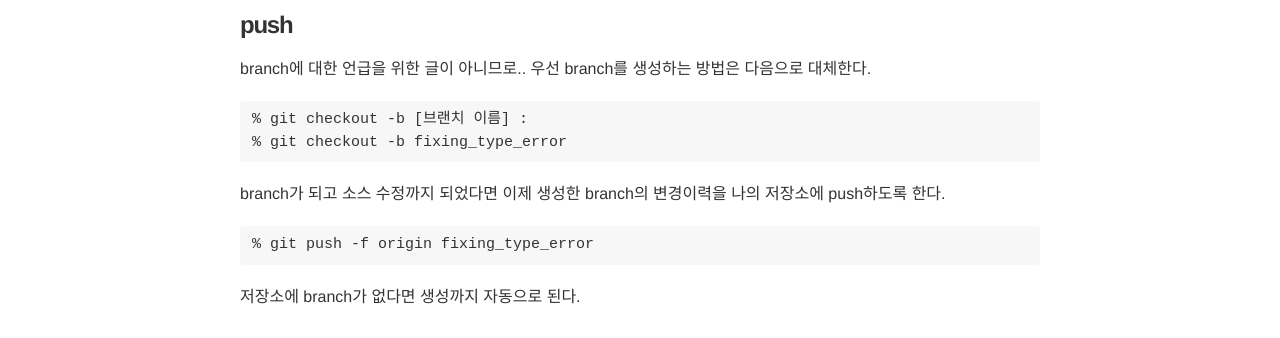
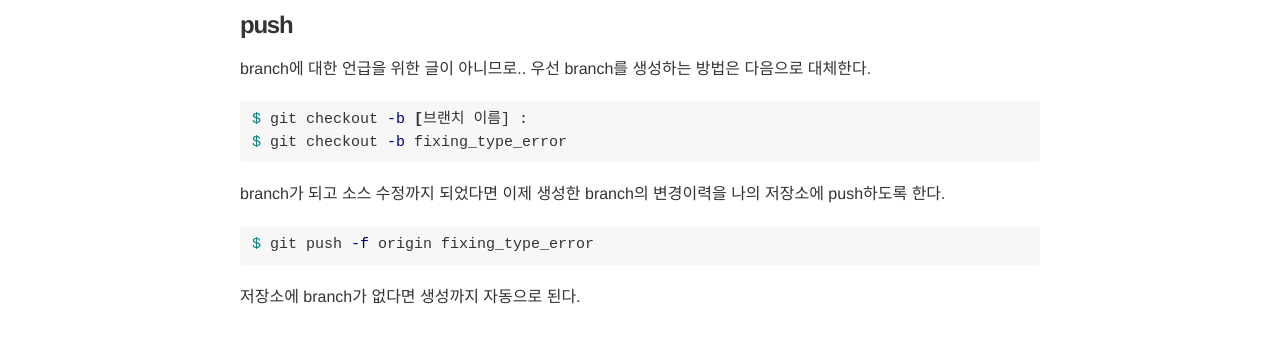
Before and after one commit to jybaek/jybaek.github.com, a Jekyll site: the page built from _posts/2016-10-14-opensource_contribute.md, in a window 1280 px wide and 900 px high, scrolled down 793 px. Shown: the part 149-487 px from the top of the window. Built offline with Jekyll 4.4.1, drawn with Linux system fonts in a browser that asks for light colours; nearby versions of some CDN libraries; comment, search, counter and statistics services are not loaded.

Commit message:
Update 2016-10-14-opensource_contribute.md

````diff
--- a/_posts/2016-10-14-opensource_contribute.md
+++ b/_posts/2016-10-14-opensource_contribute.md
@@ -24,15 +24,15 @@ title:  "오픈소스 컨트리뷰트 하기"
 ## **push**
 branch에 대한 언급을 위한 글이 아니므로.. 우선 branch를 생성하는 방법은 다음으로 대체한다.
 
-```
-% git checkout -b [브랜치 이름] :
-% git checkout -b fixing_type_error
+```bash
+$ git checkout -b [브랜치 이름] :
+$ git checkout -b fixing_type_error
 ```
 
 branch가 되고 소스 수정까지 되었다면 이제 생성한 branch의 변경이력을 나의 저장소에 push하도록 한다.
 
-```
-% git push -f origin fixing_type_error
+```bash
+$ git push -f origin fixing_type_error
 ```
 저장소에 branch가 없다면 생성까지 자동으로 된다.
 
````
